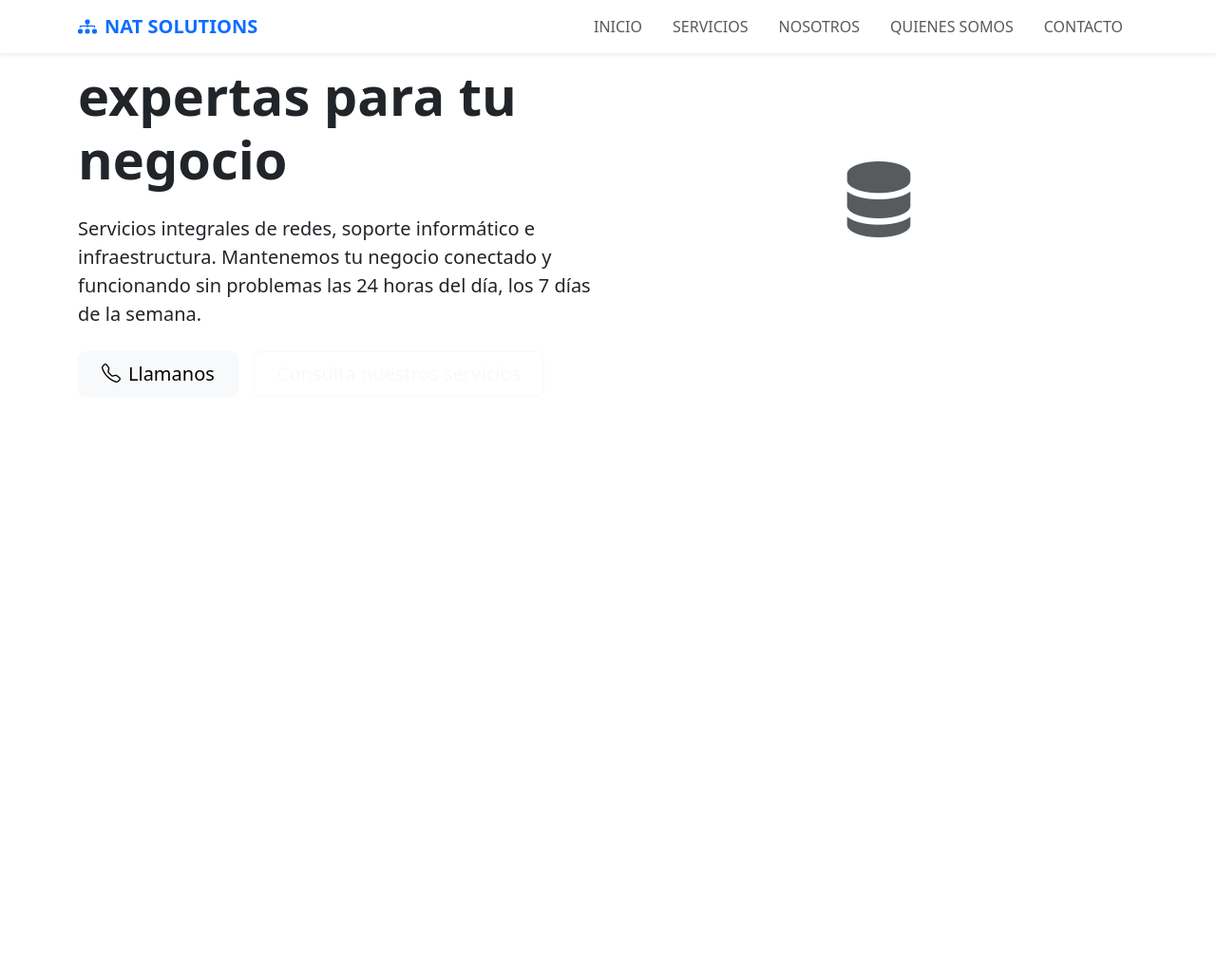
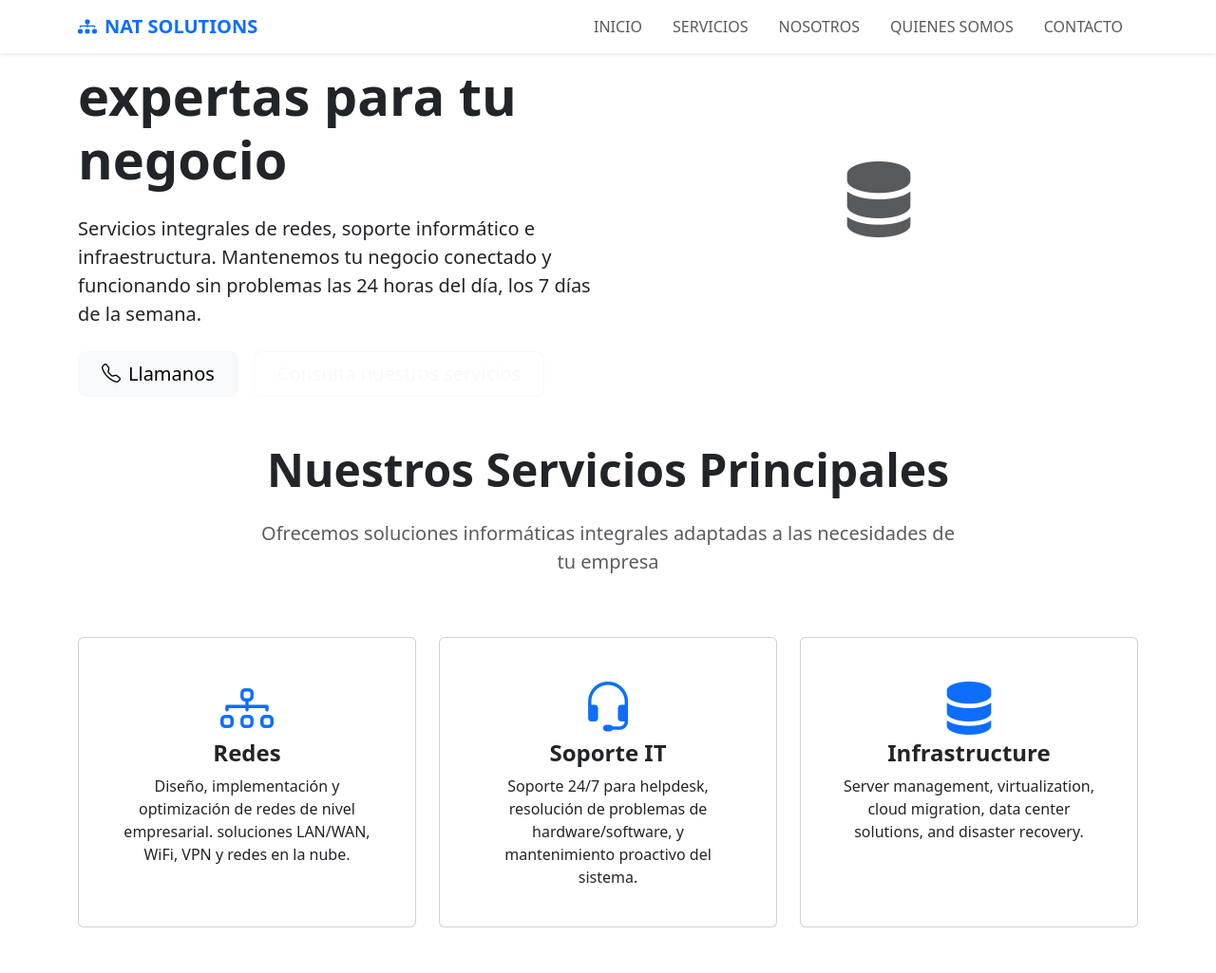
Before and after one commit to natanael-sm/it-consultoria, a plain HTML site: page index.html in a window 1280 px wide. Shown: the whole page at 95% size. Before the commit the page ends 800 px from the top, so only its background shows below. Drawn offline with nearby package versions, Linux system fonts and the light colour scheme.

Commit message:
Servicios

```diff
--- a/index.html
+++ b/index.html
@@ -77,6 +77,55 @@
         </div>
     </section>
 
+    <!-- SERVICIOS -->
+    <section id="services" class="py-5">
+        <div class="container">
+            <div class="row justify-content-center text-center mb-5">
+                <div class="col-lg-8">
+                    <h2 class="display-5 fw-bold mb-4">Nuestros Servicios Principales</h2>
+                    <p class="lead text-muted">
+                        Ofrecemos soluciones informáticas integrales adaptadas a las necesidades de tu empresa
+                    </p>
+                </div>
+            </div>
+            <div class="row g-4">
+                <div class="col-lg-4 col-md-6">
+                    <div class="card service-card h-100 text-center p-4">
+                        <div class="card-body">
+                            <i class="bi bi-diagram-3 display-4 text-primary mb-4"></i>
+                            <h4 class="card-title fw-bold">Redes</h4>
+                            <p class="card-text">
+                                Diseño, implementación y optimización de redes de nivel empresarial. soluciones LAN/WAN, WiFi, VPN y redes en la nube.
+                            </p>
+                        </div>
+                    </div>
+                </div>
+                <div class="col-lg-4 col-md-6">
+                    <div class="card service-card h-100 text-center p-4">
+                        <div class="card-body">
+                            <i class="bi bi-headset display-4 text-primary mb-4"></i>
+                            <h4 class="card-title fw-bold">Soporte IT</h4>
+                            <p class="card-text">
+                                Soporte 24/7 para helpdesk, resolución de problemas de hardware/software, y mantenimiento proactivo del sistema.
+                            </p>
+                        </div>
+                    </div>
+                </div>
+                <div class="col-lg-4 col-md-6">
+                    <div class="card service-card h-100 text-center p-4">
+                        <div class="card-body">
+                            <i class="bi bi-server display-4 text-primary mb-4"></i>
+                            <h4 class="card-title fw-bold">Infrastructure</h4>
+                            <p class="card-text">
+                                Server management, virtualization, cloud migration,
+                                data center solutions, and disaster recovery.
+                            </p>
+                        </div>
+                    </div>
+                </div>
+            </div>
+        </div>
+    </section>
 </body>
 
 </html>
```
